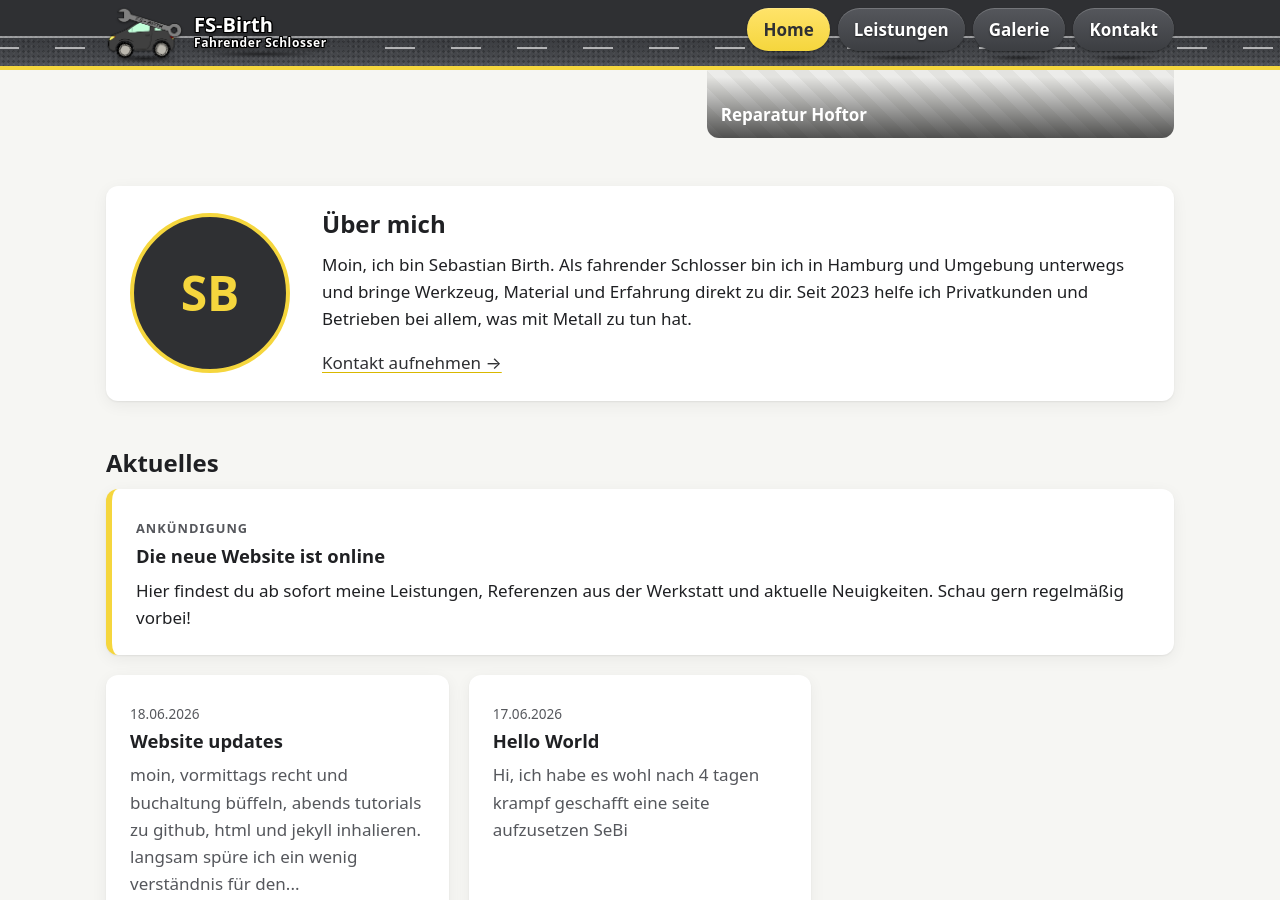
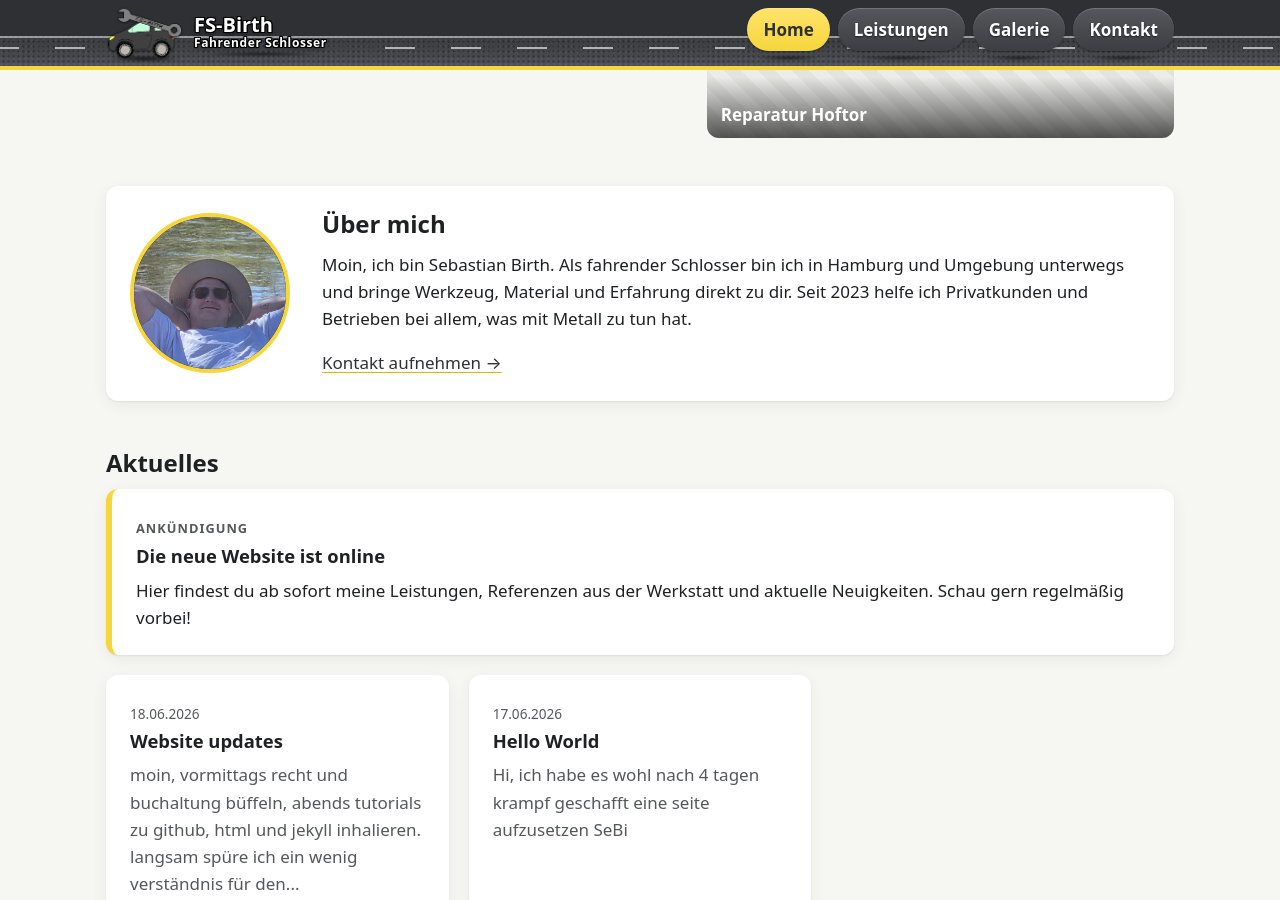
Before and after one commit to FS-Birth/fs-birth.de, a Jekyll site: the page built from index.html, in a window 1280 px wide and 900 px high, scrolled down 572 px. Built offline with Jekyll 4.4.1, drawn with Linux system fonts in a browser that asks for light colours.

Commit message:
Über mich: Portraitfoto eingesetzt
Co-Authored-By: Claude Opus 5.5 <noreply@anthropic.com>

```diff
--- a/_config.yml
+++ b/_config.yml
@@ -62,7 +62,7 @@ plugins:
 whatsapp_number: ""      # internationale Schreibweise ohne + und Leerzeichen, z. B. "4917612345678"
 youtube_url: "https://www.youtube.com/@FSBirth" # z. B. "https://www.youtube.com/@fs-birth"
 address: "Netzestraße 11, 22547 Hamburg"
-portrait: ""             # z. B. "/bilder/portrait.jpg" – leer = Platzhalter
+portrait: "/bilder/portrait.jpg"   # leer ("") = Platzhalter "SB"
 
 collections:
   referenzen:
```
Also changed, not shown: bilder/portrait.jpg (added).
